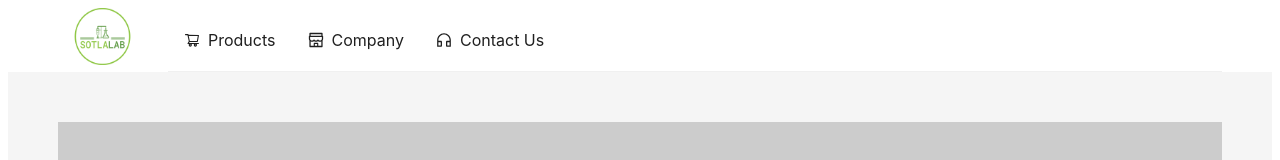
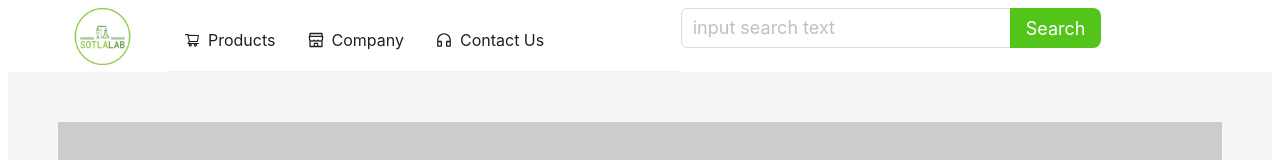
Before and after one commit to lsapundzic/b2b-store-frontend, a Next.js app: page / in a window 1280 px wide. Shown: the top 160 px of the page. Built offline with nearby package versions, Linux system fonts and the light colour scheme; no server answers.

Commit message:
added a search bar component

```diff
--- a/components/Navbar.jsx
+++ b/components/Navbar.jsx
@@ -27,6 +27,7 @@ import {
 //AntD components
 import { Col, Menu, Row } from "antd";
 import Search from "antd/es/input/Search";
+import SearchBar from "@/components/fragments/SearchBar";
 
 // Object from which the navbar is generated
 const menuItems = [
@@ -126,6 +127,12 @@ export default function Navbar() {
             items={menuItems}
           />
         </Col>
+
+      {/*  SEARCH BAR SPACE */}
+
+        <Col flex="auto">
+          <SearchBar/>
+        </Col>
       </Row>
     </nav>
   );
--- a/components/fragments/SearchBar.jsx
+++ b/components/fragments/SearchBar.jsx
@@ -1,7 +1,22 @@
+import {AudioOutlined} from '@ant-design/icons';
+import React from 'react';
+import {Input, Space} from 'antd';
+
+const {Search} = Input;
+
+// const onSearch = (value, _e, info) => console.log(info?.source, value);
+
 export default function SearchBar() {
     return (
-        <div>
-            <p>Search Bar</p>
-        </div>
+        <Space direction="vertical">
+            <Search
+                placeholder="input search text"
+                allowClear
+                enterButton="Search"
+                size="large"
+                // onSearch={onSearch}
+            />
+        </Space>
     )
-}
+
+};
```
